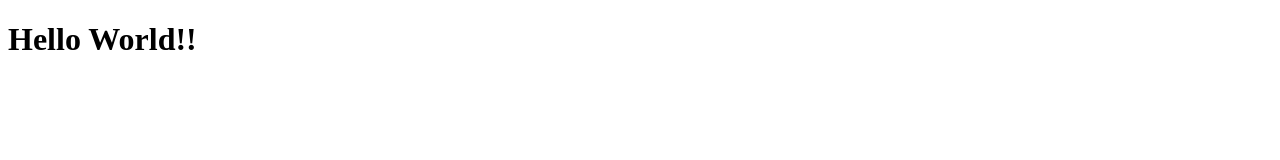
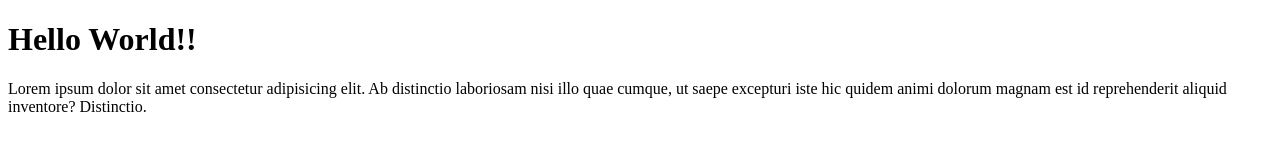
Before and after one commit to AnkurMandal/git-testing, a plain HTML site: page index.html in a window 1280 px wide. Drawn offline with Linux system fonts and the light colour scheme.

Commit message:
added para

```diff
--- a/index.html
+++ b/index.html
@@ -7,5 +7,6 @@
 </head>
 <body>
     <h1>Hello World!!</h1>
+    <p>Lorem ipsum dolor sit amet consectetur adipisicing elit. Ab distinctio laboriosam nisi illo quae cumque, ut saepe excepturi iste hic quidem animi dolorum magnam est id reprehenderit aliquid inventore? Distinctio.</p>
 </body>
 </html>
```
